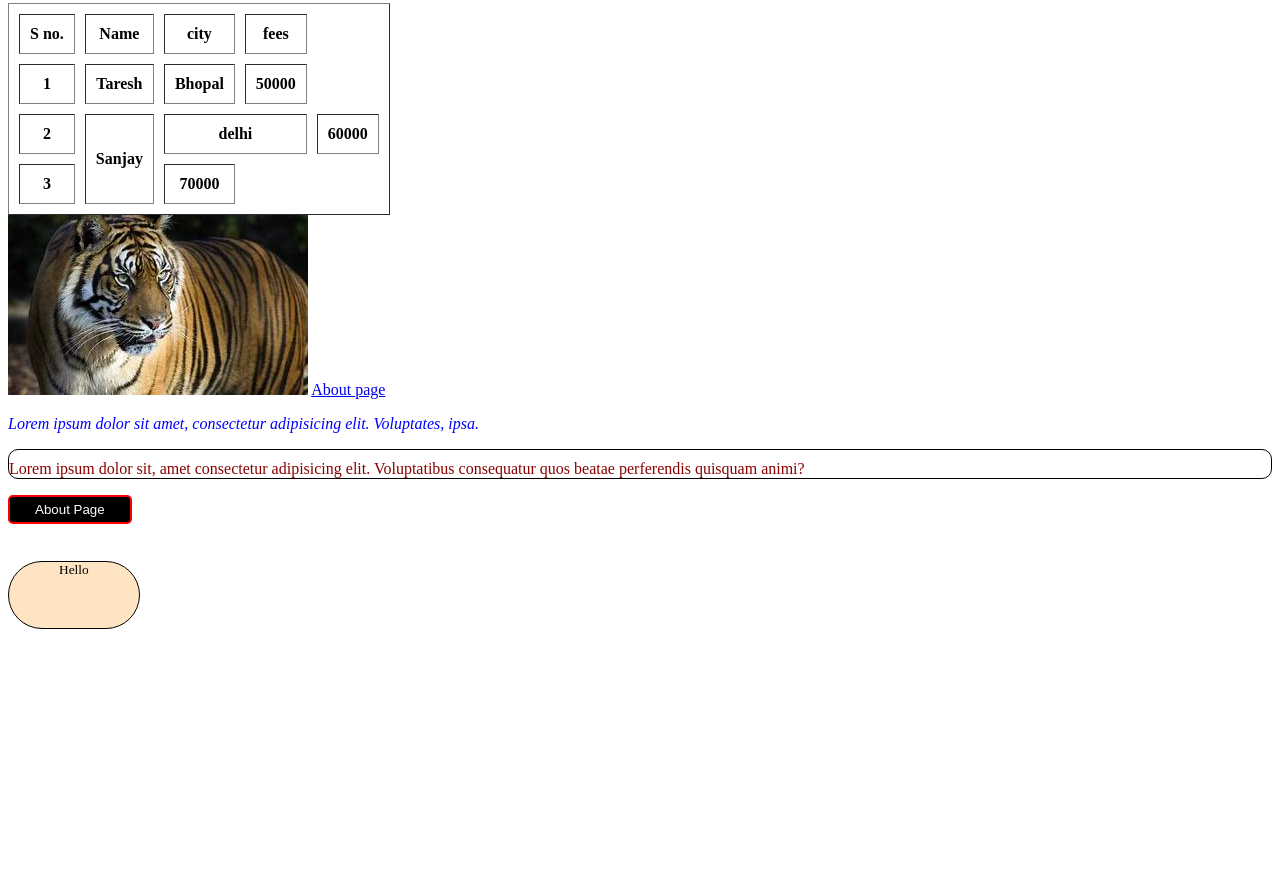
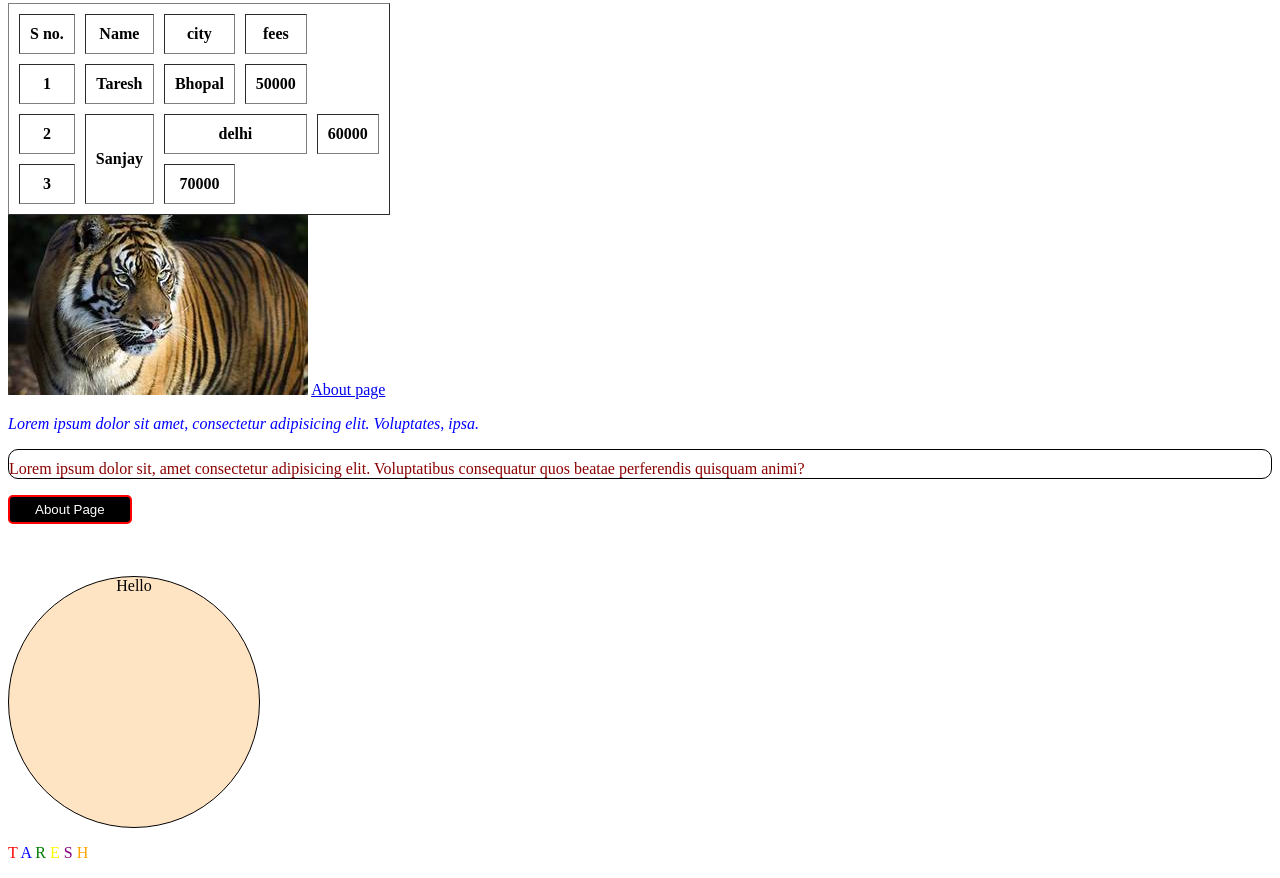
Before and after one commit to taresh2504/Tareshp60, a plain HTML site: page index.html in a window 1280 px wide. Shown: the part 3656-4534 px from the top of the page. Before the commit the page ends 4293 px from the top, so only its background shows below. Drawn offline with Linux system fonts and the light colour scheme.

Commit message:
class and id defined

```diff
--- a/index.html
+++ b/index.html
@@ -152,6 +152,14 @@
         <button id="Aboutpage">About Page</button>
         <br><br><br>
 
-        <button>Hello</button>
+        <p class="hello">Hello</p>
+
+        <div>
+            <p><span class="t1">T</span> <span class="t2">A</span> <span class="t3">R</span> <span class="t4">E</span> <span class="t5">S</span> <span class="t6">H</span></p>
+        </div>
+        <!-- <p>
+            for id : give #
+            for class : give .
+        </p> -->
 </body>
 </html>
--- a/style.css
+++ b/style.css
@@ -38,13 +38,37 @@
     font-family: Arial, Helvetica, sans-serif;
 }
 
-button{
+.hello{
+    height: 250px;
+    width: 250px;
     border: 1px solid black;
-    padding-top: 0px;
+    /* padding-top: 0px;
     padding-bottom: 50px;
     padding-left: 50px;
-    padding-right: 50px;
-    border-radius: 100px;
+    padding-right: 50px; */
+    border-radius: 200px;
     background-color: bisque;
     font-family: 'Times New Roman', Times, serif;
+
+    text-align: center;
+
 }
+
+.t1{
+    color: red;
+}
+.t2{
+    color: blue;
+}
+.t3{
+    color: green;
+}
+.t4{
+    color: yellow;
+}
+.t5{
+    color: purple;
+}
+.t6{
+    color: orange;
+}
```
